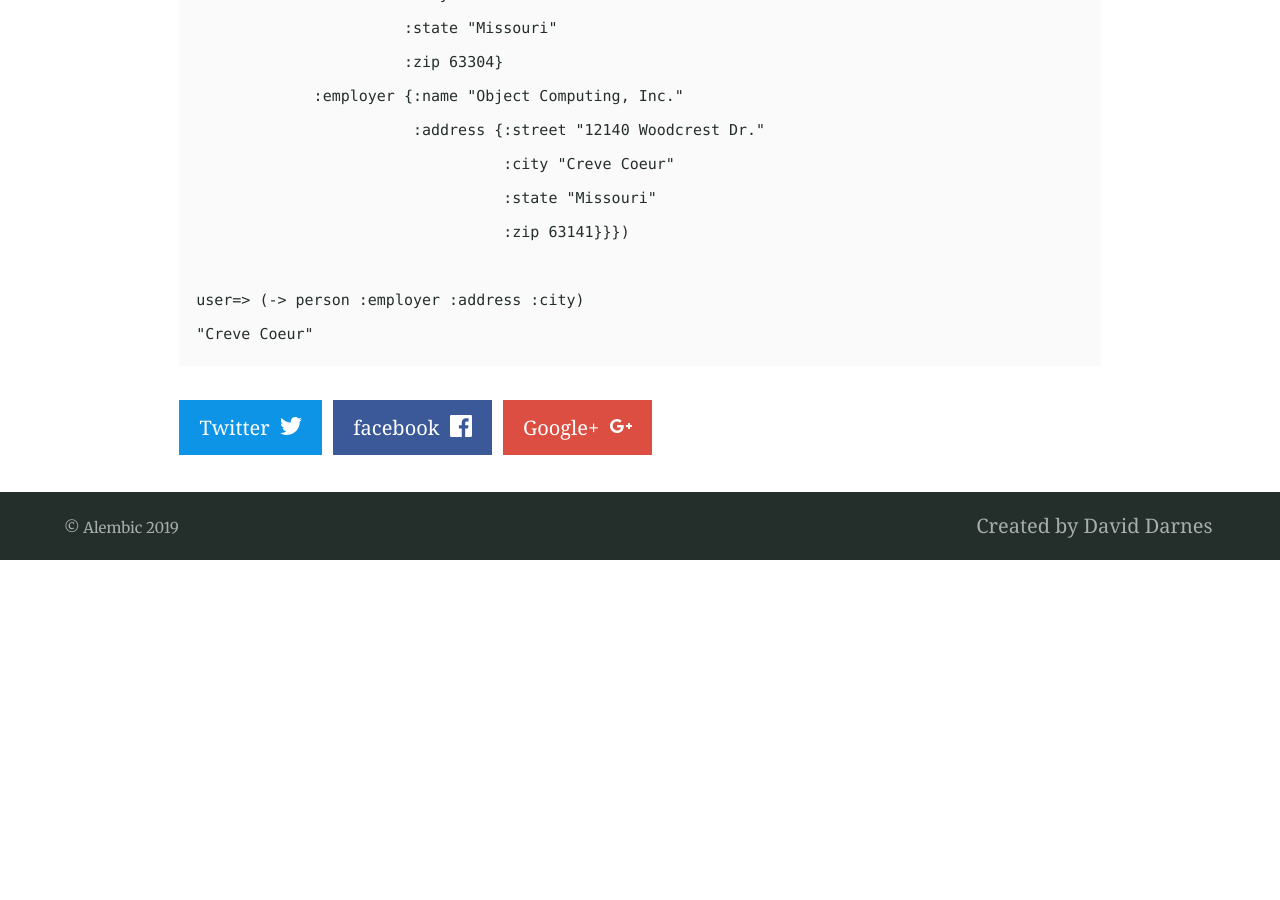
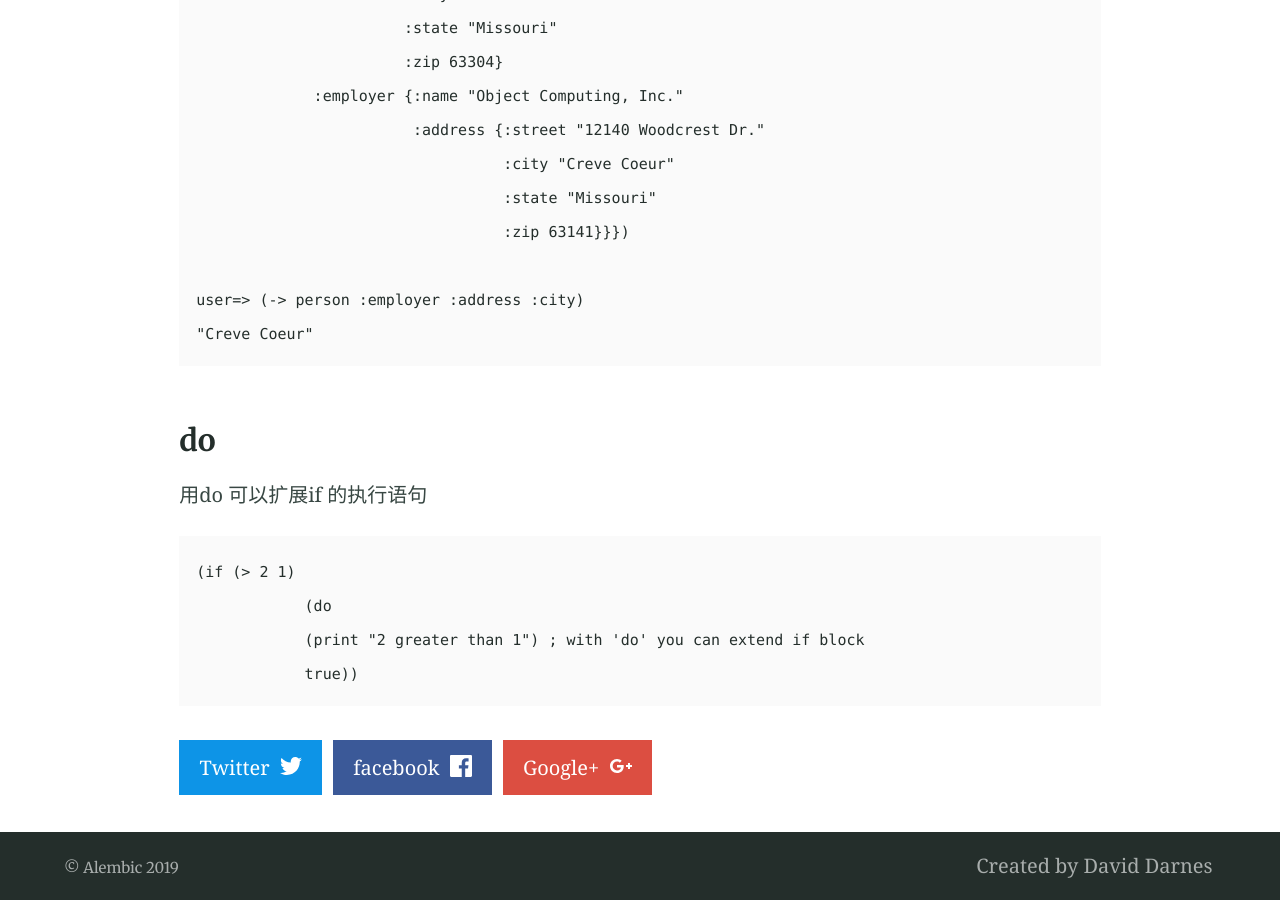
Before and after one commit to wudixm/wudixm.github.io, a Jekyll site: the page built from _posts/2018-10-17-Clojure-Atom.md, in a window 1280 px wide and 900 px high, scrolled down 19034 px. Built offline with Jekyll 4.4.1, drawn with Linux system fonts in a browser that asks for light colours; our own code applies the rules of GitHub Pages for plain Markdown files; before the commit the page ends 19594 px from its top, so only the background shows below that.

Commit message:
add clojure do function

````diff
--- a/_posts/2018-10-17-Clojure-Atom.md
+++ b/_posts/2018-10-17-Clojure-Atom.md
@@ -545,3 +545,13 @@ user=> (def person
 user=> (-> person :employer :address :city)
 "Creve Coeur"
 ```
+
+### do
+
+用do 可以扩展if 的执行语句
+```
+(if (> 2 1)
+            (do
+            (print "2 greater than 1") ; with 'do' you can extend if block
+            true))
+```
````
